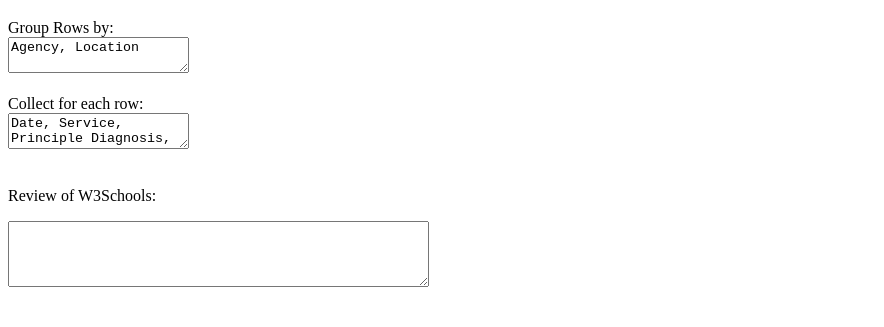
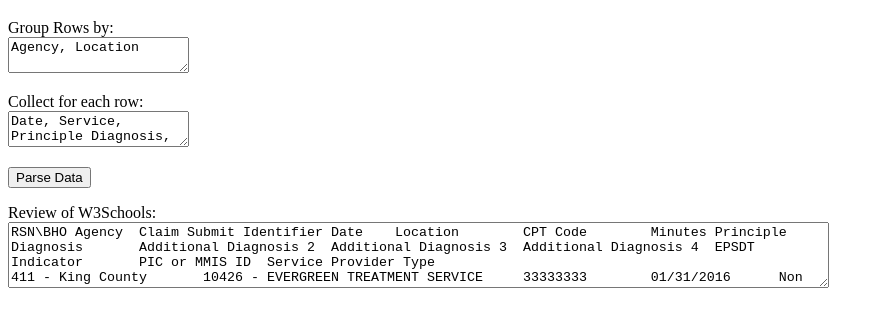
Before and after one commit to KurtMage/Sami-work-data-parser, a plain HTML site: page index.html in a window 1280 px wide. Shown: the part 61-388 px from the top of the page, without its empty margins (0-884 px from the left). Drawn offline with Linux system fonts and the light colour scheme.

Commit message:
Added basic parse function

```diff
--- a/index.html
+++ b/index.html
@@ -4,14 +4,19 @@
 
 <h1>Data Parser</h1>
 
-<form action="/action_page.php">
-  <label for="fname">Group Rows by:</label><br>
-  <textarea type="text" id="fname" name="fname">Agency, Location</textarea><br><br>
-  <label for="lname">Collect for each row:</label><br>
-  <textarea type="text" id="lname" name="lname">Date, Service, Principle Diagnosis, Additional Diagnosis 2, Additional Diagnosis 3, Additional Diagnosis 4</textarea><br><br>
-  <p><label for="w3review">Review of W3Schools:</label></p>
-  <textarea id="w3review" name="w3review" rows="4" cols="50"></textarea>
-</form>
+<p><label for="fname">Group Rows by:</label><br>
+<textarea type="text" id="fname" name="fname">Agency, Location</textarea></p>
+
+<p><label for="lname">Collect for each row:</label><br>
+<textarea type="text" id="lname" name="lname">Date, Service, Principle Diagnosis, Additional Diagnosis 2, Additional Diagnosis 3, Additional Diagnosis 4</textarea></p>
+
+<input id="parseDataButton" type="button" value="Parse Data" onclick="parseData();" />
+
+<p><label for="datatext">Review of W3Schools:</label><br>
+<textarea id="datatext" name="datatext" rows="4" cols="100">
+RSN\BHO	Agency	Claim Submit Identifier	Date	Location	CPT Code	Minutes	Principle Diagnosis	Additional Diagnosis 2	Additional Diagnosis 3	Additional Diagnosis 4	EPSDT Indicator	PIC or MMIS ID	Service Provider Type
+411 - King County	10426 - EVERGREEN TREATMENT SERVICE	33333333	01/31/2016	Non residential Substance Abuse Treatment Facility	H0010 - Alcolhol or drug use	5	F11.10 - Opiod abuse, uncomplicated	None	None	None		101184560WA
+</textarea></p>
 
 </body>
 </html>
```
Also changed, not shown: parsedata.js (added, +24 -0 lines).
